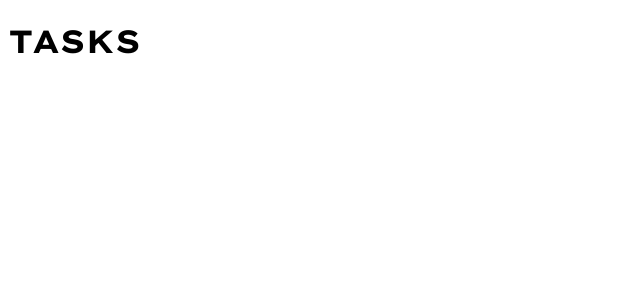
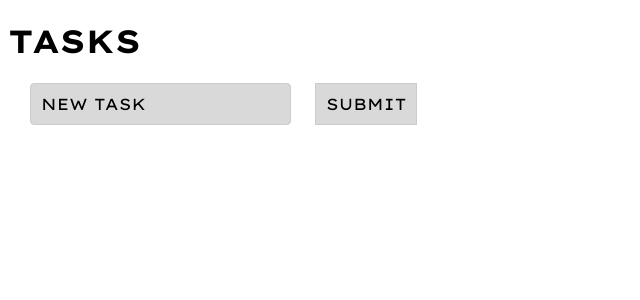
Before and after one commit to MpuugaTyroneVictorWoods2006/Task-Manager, a Django app: page /tasks/ in a window 1280 px wide. Shown: the top 300 px of the page, without its empty margins (0-640 px from the left). Run offline with Django 4.2, Linux system fonts and the light colour scheme.

Commit message:
Designed Input and Submit, Added Fonts

```diff
--- /dev/null
+++ b/Task_App/tasks/static/tasks_styles/styles.css
@@ -0,0 +1,50 @@
+@import url('https://fonts.googleapis.com/css2?family=Lexend+Giga:wght@100..900&family=Rubik:wght@500&display=swap');
+
+h1 {
+    font-family: Lexend Giga, sans-serif;
+}
+
+.field {
+
+    position: relative;
+    left: 22px;
+    padding: 10px;
+    border: 1px solid #ccc;
+    border-radius: 4px;
+    font-size: 16px;
+    font-family: Lexend Giga, sans-serif;
+    background-color: rgba(217, 217, 217, 1);
+    transition: border 0.5s ease;
+    color: #000000;
+    font-weight: 400;
+
+}
+
+.submit {
+    position: relative;
+    left: 42px;
+    padding: 10px;
+    border: 1px solid #ccc;
+    border-radius: 0px;
+    font-size: 16px;
+    font-family: Lexend Giga, sans-serif;
+    background-color: rgba(217, 217, 217, 1);
+    transition: border 0.3s ease;
+    color: black;
+    font-weight: 400;
+
+}
+
+.field::placeholder {
+    color: black;
+}
+
+.submit:hover {
+    cursor: pointer;
+    border: 1px solid
+}
+
+.field:hover{
+    cursor: pointer;
+    border: 1px solid
+}
--- a/Task_App/tasks/templates/tasks/index.html
+++ b/Task_App/tasks/templates/tasks/index.html
@@ -1,19 +1,18 @@
+{% load static %}
+
 <!DOCTYPE html>
 <html lang="en">
-<link rel="preconnect" href="https://fonts.googleapis.com">
-<link rel="preconnect" href="https://fonts.gstatic.com" crossorigin>
-<link href="https://fonts.googleapis.com/css2?family=Lexend+Giga:wght@100..900&family=Rubik:wght@500&display=swap" rel="stylesheet">
 <head>
     <meta charset="UTF-8">
     <meta name="viewport" content="width=device-width, initial-scale=1.0">
     <title>Task Manager</title>
+    <link rel="stylesheet" href="{% static 'tasks_styles\styles.css' %}">
 </head>
 <body>
     <h1>TASKS</h1>
-    <style>
-        h1 {
-            font-family: "Lexend Giga", sans-serif;
-        }
-    </style>
+    <form>
+        <input type="text", name="task", placeholder="NEW TASK" class="field">
+        <input type="submit" class="submit", value="SUBMIT">
+    </form>
 </body>
 </html>
```
